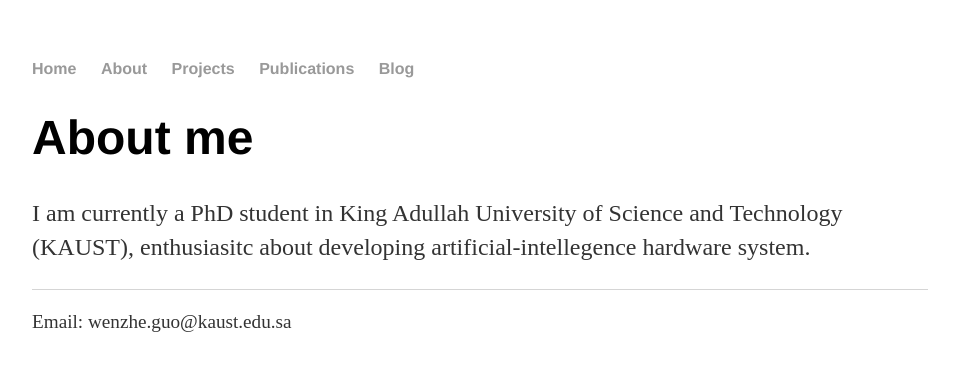
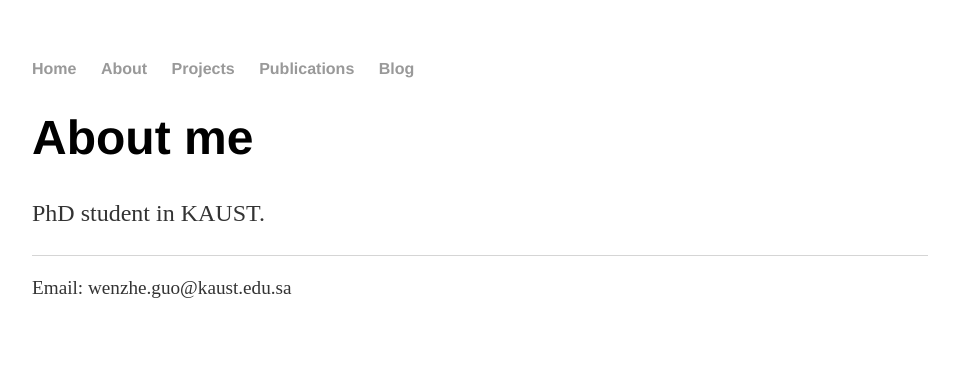
Before and after one commit to Wenzheguo/Wenzheguo.github.io, a Jekyll site: the page built from About/index.html, in a window 1280 px wide. Shown: the top 371 px of the page, without its empty margins (160-1119 px from the left). Built offline with Jekyll 4.4.1, drawn with Linux system fonts in a browser that asks for light colours.

Commit message:
Update index.html

```diff
--- a/About/index.html
+++ b/About/index.html
@@ -3,6 +3,6 @@ layout: default
 title: About
 ---
 <div>
-  <h1> About me </h1>
-  <p> I am currently a PhD student in King Adullah University of Science and Technology (KAUST), enthusiasitc about developing artificial-intellegence hardware system. </p>
+<h1> About me </h1>
+<p> PhD student in KAUST. </p>
 </div>
```
